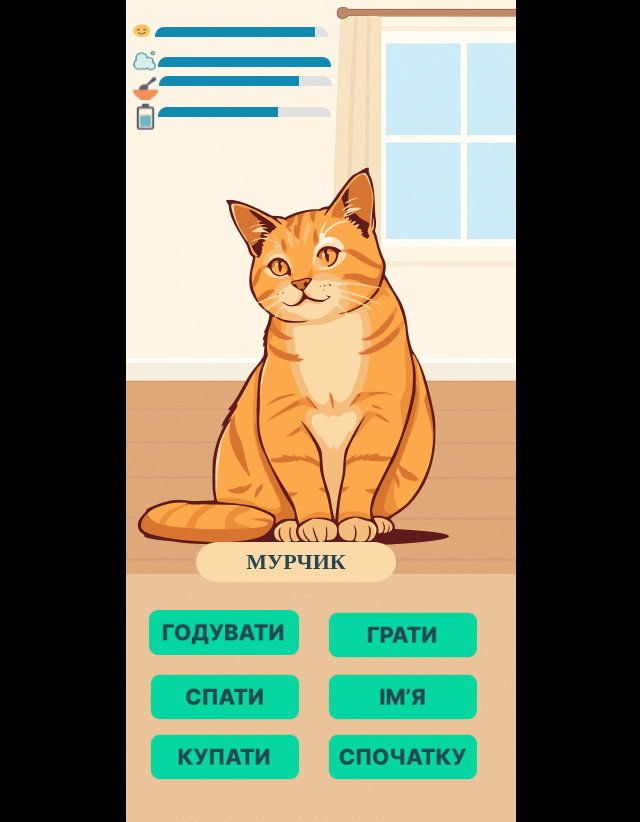
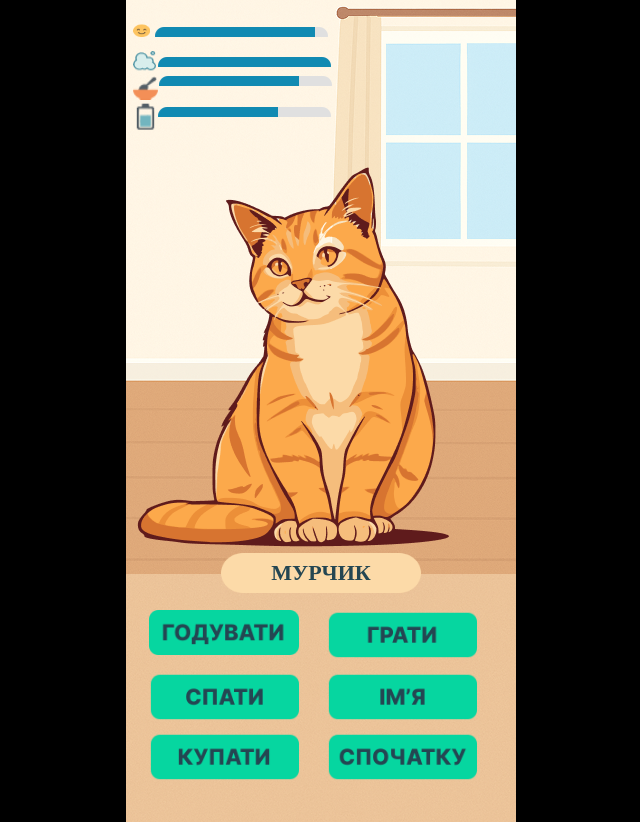
Before and after one commit to 21tsbeat/catogotchi, a plain HTML site: page index.html in a window 1280 px wide. Shown: the whole page, without its empty margins (319-959 px from the left). Drawn offline with Linux system fonts and the light colour scheme.

Commit message:
Update style.css

```diff
--- a/style.css
+++ b/style.css
@@ -32,21 +32,6 @@ body {
     position: absolute;
     top: 575px;
     left: 95px;
-    width: 200px;
-    height: 40px;
-    z-index: 3;
-}
-
-#name-bar img {
-    width: 100%;
-    height: 100%;
-    display: block;
-}
-
-#name-bar {
-    position: absolute;
-    top: 564px;
-    left: 70px;
     width: 200px;  /* ширина name_bar */
     height: 40px;  /* высота name_bar */
     z-index: 3;
```
